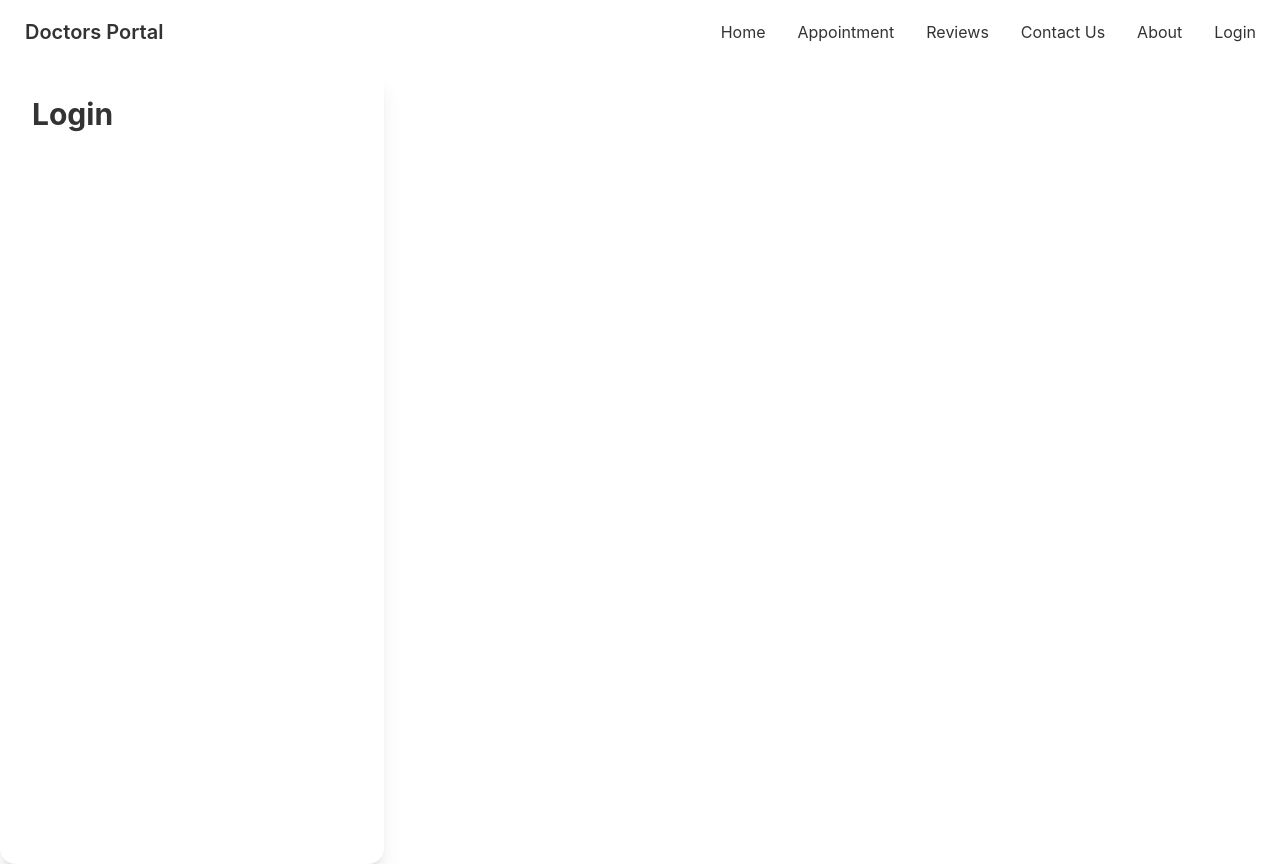
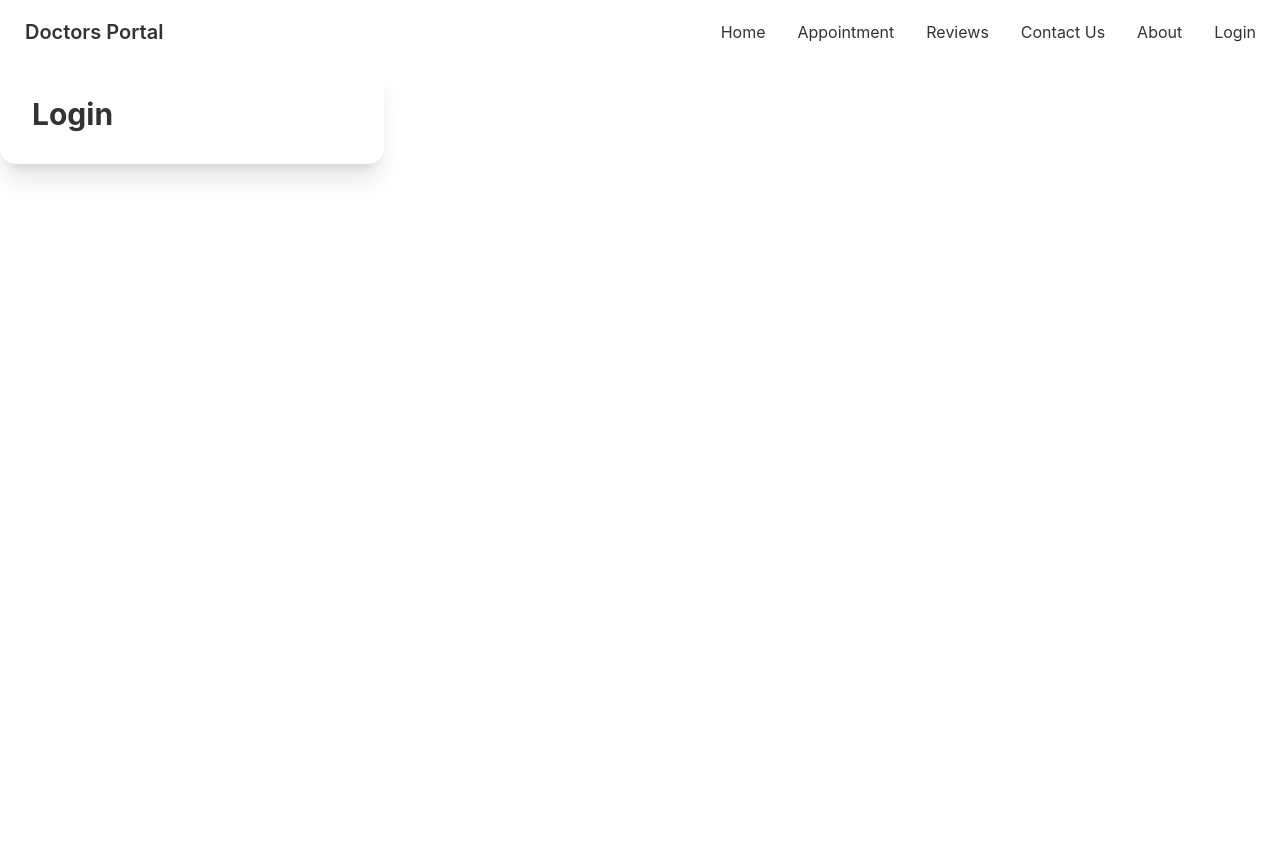
Before and after one commit to hrhabib07/doctors-portal-main-client, a React (Create React App) app: page /login in a window 1280 px wide. After the commit the page ends 800 px from the top, so only its background shows below. Built offline with nearby package versions, Linux system fonts and the light colour scheme; the HTML template or start-up script is replaced by a standard one.

Commit message:
login inited

```diff
--- a/src/Pages/Login/Login.jsx
+++ b/src/Pages/Login/Login.jsx
@@ -2,7 +2,7 @@ import React from "react";
 
 const Login = () => {
   return (
-    <div className="flex h-screen justify-items-centers align-center">
+    <div className="">
       <div class=" card w-96 bg-base-100 shadow-xl">
         <div class="card-body">
           <h2 class="text-3xl font-bold">Login</h2>
```
